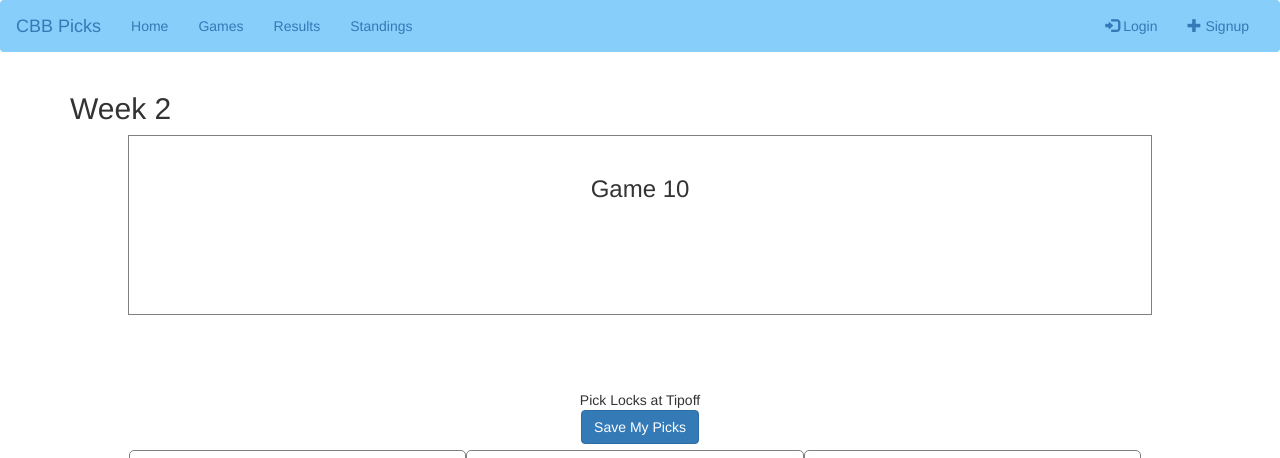
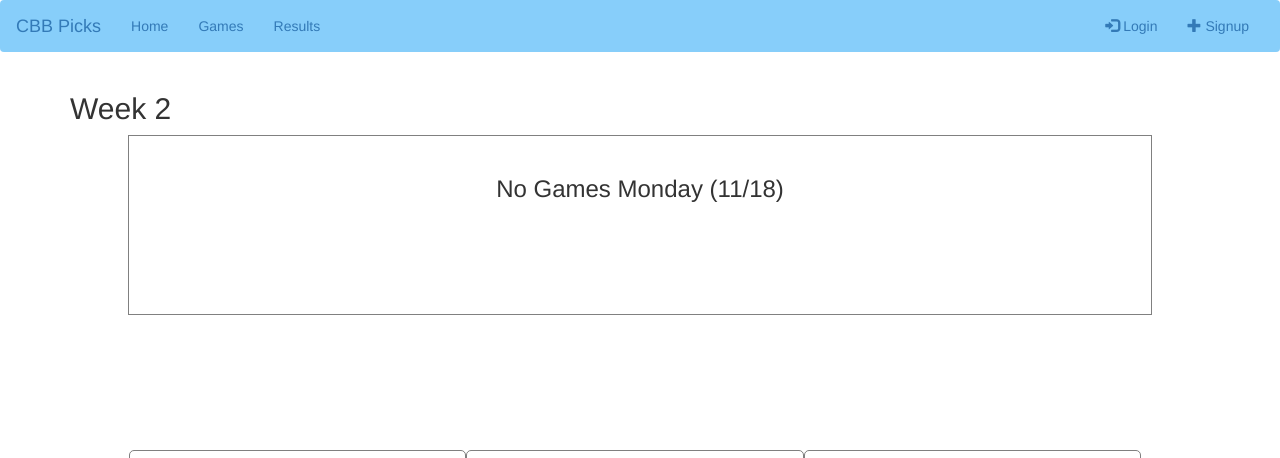
Before and after one commit to codyphillips5/cbbpicks, a plain HTML site: page picks.html in a window 1280 px wide. Shown: the top 458 px of the page. Drawn offline with nearby package versions, Linux system fonts and the light colour scheme; no server answers.

Commit message:
new picks

```diff
--- a/picks.html
+++ b/picks.html
@@ -26,7 +26,7 @@
 			<li><a href="/cbbpicks">Home</a></li>
 			<li class="active"><a href="#">Games</a></li>
 			<li><a href="results.html">Results</a></li>
-			<li><a href="standings.html">Standings</a></li> <!---->
+			<!--<li><a href="standings.html">Standings</a></li> -->
 		</ul>
 		<ul class="nav navbar-nav navbar-right">
 				<li class="logged-in" style="display: none;"><a href="#" id="logout"><span class="glyphicon glyphicon-log-out"></span> Logout</a></li>
@@ -41,7 +41,7 @@
 <div class="container center_div"><h2>Week 2</h2></div>
 <section class="picks">
 	<div class="selection">
-		<span class='header'><input type="text" id="seasongame20" class="form-control choice" class='choice' required><br><h3>Game 10</h3></span>
+		<span class='header'><input type="text" id="seasongame20" class="form-control choice" class='choice' required><br><h3>No Games Monday (11/18)</h3></span>
         <span id='label-choice-seasongame20'></span>
         <span id="image20" class='choice'></span>
 	</div>
@@ -61,8 +61,8 @@
 
 	<section class="pick_button">
 		<div>
-			<!--Lines Not Locked disabled='disabled'-->Pick Locks at Tipoff<br>
-			<button type="submit" id="submit"  class='btn btn-primary'>Save My Picks</button><!---->
+			<!--Lines Not Locked disabled='disabled'Pick Locks at Tipoff<br>
+			<button type="submit" id="submit"  class='btn btn-primary'>Save My Picks</button>--><!---->
 		</div>
 	</section>
 </form>
```
